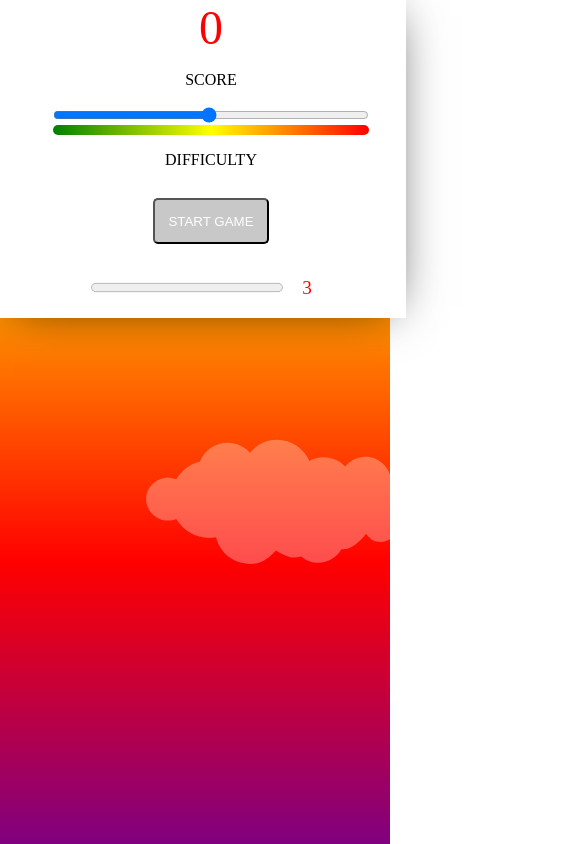
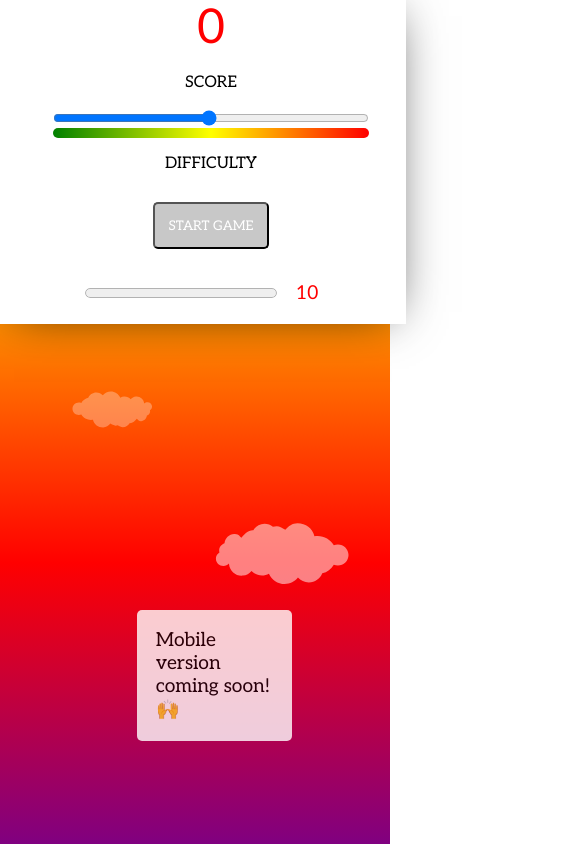
Before and after one commit to ajeszeck/bubble-game, a website: page views/index.html in a window 390 px wide. Shown: the top 844 px of the page, 585 px wide, since content can reach past the window. Drawn offline with Linux system fonts and the light colour scheme.

Commit message:
Finish up basic functionality. Add note about mobile.

```diff
--- a/public/index.js
+++ b/public/index.js
@@ -1,14 +1,15 @@
 let viewportHeight = window.innerHeight;
 let viewportWidth = window.innerWidth;
+let scoreAndSpeedContainerHeight = document.getElementById("score-and-speed").offsetHeight;
+let modal = document.getElementById("modal");
 let speed = 50;
 let timeLeft;
 let downloadTimer;
-let scoreAndSpeedContainerHeight = document.getElementById("score-and-speed").offsetHeight;
-let modal = document.getElementById("modal");
 let score = 0;
 let started = false;
 var gameplay;
 let bubbleAnimations = [];
+let mobile = window.matchMedia("(max-width: 600px)")
 
 function randomNumber(min, max) {
   return Math.floor(Math.random() * (max - min) + min);
@@ -35,6 +36,7 @@ function changeAllSpeeds(newRate) {
 }
 
 function onAnimationEnd(event) {
+  console.log("removed bubble");
   let bubble = event.currentTarget;
   bubble.parentNode.removeChild(bubble);
 }
@@ -48,11 +50,10 @@ function onClick(event) {
   generateBubble();
 }
 
-function close(event) {
-  console.log("clicked");
-  modal.style.display = "none";
-  started = false;
-}
+// function close(event) {
+//   modal.style.display = "none";
+//   started = false;
+// }
 
 window.onclick = function(event) {
   if (event.target == modal) {
@@ -60,6 +61,13 @@ window.onclick = function(event) {
     started = false;
   }
 }
+
+window.ontouchstart = function(event) {
+  if (event.target === modal) {
+    modal.style.display = "none";
+    started = false;
+  }
+};
 
 function generateBubble() {
   let bubble = document.createElement("div");
@@ -77,7 +85,10 @@ function generateBubble() {
       easing: 'linear',
       duration: 5000
     });
-    newBubble.playbackRate = speed / 100;
+  newBubble.onfinish = function() {
+    bubble.remove();
+  }
+  newBubble.playbackRate = speed / 100;
   bubbleAnimations.push(newBubble);
   bubble.setAttribute("onClick", "onClick(event)");
   bubble.setAttribute("onAnimationEnd", "onAnimationEnd(event)");
@@ -104,7 +115,7 @@ function startGame() {
     gamePlay = setInterval(generateBubble, 1000);
     let rangeInput = document.getElementById("speedRange");
     rangeInput.value = speed;
-    timeLeft = 3;
+    timeLeft = 10;
     downloadTimer = setInterval(() => {
       timeLeft--;
       document.getElementById("countdown").value = timeLeft;
@@ -113,12 +124,9 @@ function startGame() {
         clearInterval(downloadTimer);
         stopGame();
       }}, 1000);
-    // let currentSpeedContainer = document.getElementById("currentSpeed");
-    // currentSpeedContainer.innerText = speed;
   }
 
 }
-
-window.onload = function() {
-  // console.log(findKeyframesRule("moveDown"));
-};
+//
+// window.onload = function() {
+// };
--- a/public/style.css
+++ b/public/style.css
@@ -2,27 +2,33 @@
   --speed: 5s;
 }
 html {
-  100%;
+  width: 100%;
+  height: 100vh;
+  font-family: 'Aleo', serif;
+  /* -webkit-background-size: cover;
+   -moz-background-size: cover;
+   -o-background-size: cover; */
+   background-repeat: no-repeat;
+   background-attachment: fixed;
+   background-image: linear-gradient(yellow, orange, red, purple);
+   overflow-y: hidden;
 }
 
 body {
   margin: 0;
   height: 100vh;
-  overflow-y: hidden;
-  background-repeat: no-repeat;
-  background-attachment: fixed;
-  background-image: linear-gradient(yellow, orange, red, purple);
+  /* overflow-y: hidden; */
 }
 
 #modal {
   display: none;
   position: fixed;
-  z-index: 1;
+  z-index: 1000;
   left: 0;
   top: 0;
   width: 100%;
   height: 100%;
-  background-color: rgb(0,0,0,0.4);
+  background-color: rgba(0,0,0,0.4);
 }
 
 .modal-content {
@@ -47,22 +53,11 @@ body {
   align-self: center;
   font-size: 2em;
 }
-/* @media only screen and (max-width: 400px) {
-  body {
-    background-image: linear-gradient(yellow, red, purple);
-  }
-} */
-
-/* Tablet Styles */
-/* @media only screen and (max-width: 960px) {
-  body {
-
-  }
-} */
 
 #score-and-speed {
   box-shadow: 0px 2px 47px -14px rgba(0,0,0,0.75);
   position: fixed;
+  z-index: 100;
   background-color: white;
   top: 0;
   left: 0;
@@ -119,6 +114,7 @@ body {
 }
 
 button {
+  font-family: 'Aleo', serif;
   border-radius: 5px;
   padding: 1em;
   color: white;
@@ -131,12 +127,11 @@ button:focus {
   outline: 1px solid #fff;
 }
 
-/* #bubble-zone { */
-  /* background-image: linear-gradient(yellow, red, purple);
+#bubble-zone {
+  position: relative;
   width: 100%;
   height: 100%;
-  position: inherit; */
-/* } */
+}
 
 .bubble {
   border-radius: 50%;
@@ -144,18 +139,51 @@ button:focus {
 }
 
 .cloud-1 {
-  position: relative;
-  top: 400px;
-  left: 100px;
-  width: 400px;
+  position: absolute;
+  top: 45%;
+  left: 15%;
+  width: 30%;
   opacity: 0.3;
 }
 
 .cloud-2 {
-  position: relative;
-  top: 300px;
-  left: 350px;
-  width: 500px;
+  position: absolute;
+  top: 60%;
+  left: 45%;
+  width: 50%;
   opacity: 0.5;
   transform: rotate(180deg);
 }
+
+.mobile-disclaimer {
+  display: none;
+}
+
+@media only screen and (max-width: 600px) {
+  .mobile-disclaimer {
+    display: block;
+    position: absolute;
+    top: 70%;
+    left: 35%;
+    width: 30%;
+    background-color: white;
+    padding: 1em;
+    border-radius: 5px;
+    opacity: 0.8;
+    font-size: 1.2em;
+  }
+}
+
+/* @keyframes bubbleMove {
+  0%   { transform: translateY(0vh); }
+  100% { transform: translateY(100vh) }
+}
+@media only screen and (max-width: 600px) {
+  .bubble {
+    display: block;
+    z-index: 2;
+    border-radius: 50%;
+    position: absolute;
+    animation: bubbleMove 5s linear;
+  }
+} */
--- a/views/index.html
+++ b/views/index.html
@@ -3,6 +3,8 @@
 <head>
     <title>Dot Game</title>
     <meta name="viewport" content="width=device-width, initial-scale=1">
+    <meta charset="UTF-8">
+    <link href="https://fonts.googleapis.com/css?family=Aleo" rel="stylesheet">
     <link rel="stylesheet" type="text/css" href="../public/style.css">
 </head>
 <body>
@@ -28,13 +30,14 @@
       <!-- <button onClick="stopGame()">STOP</button> -->
     </div>
     <div class="countdown-container">
-      <progress value="0" max="3" id="countdown"></progress>
-      <div id="countdown-timer">3</div>
+      <progress value="0" max="10" id="countdown"></progress>
+      <div id="countdown-timer">10</div>
     </div>
   </section>
   <section id="bubble-zone">
     <img class="cloud-1" src="../public/cloud1.svg" alt="Cloud"/>
     <img class="cloud-2" src="../public/cloud1.svg" alt="Cloud"/>
+    <p class="mobile-disclaimer">Mobile version coming soon! 🙌 </p>
   </section>
   <script src="../public/index.js"></script>
 </body>
```
